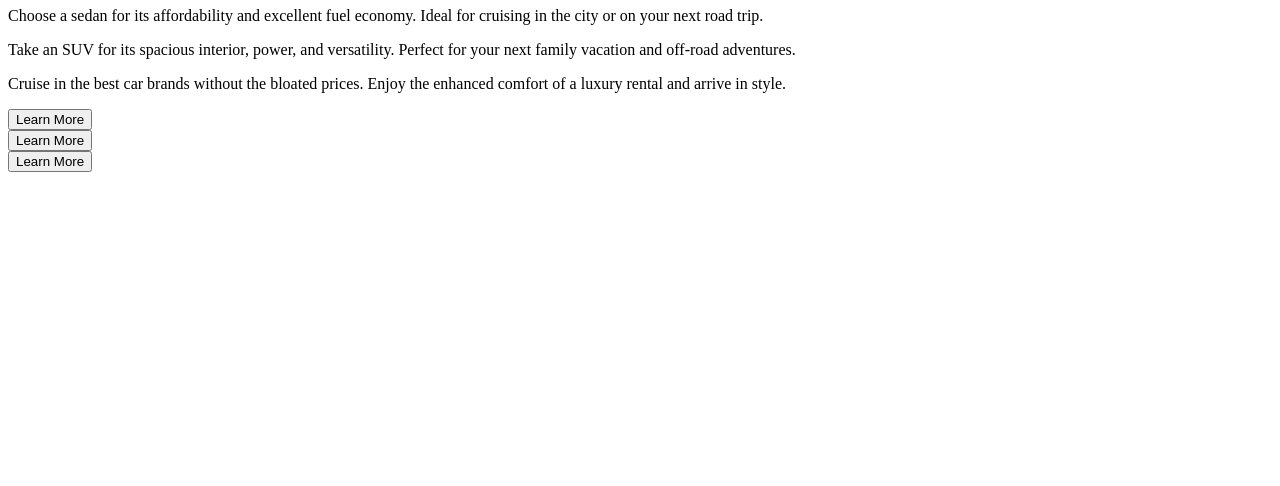
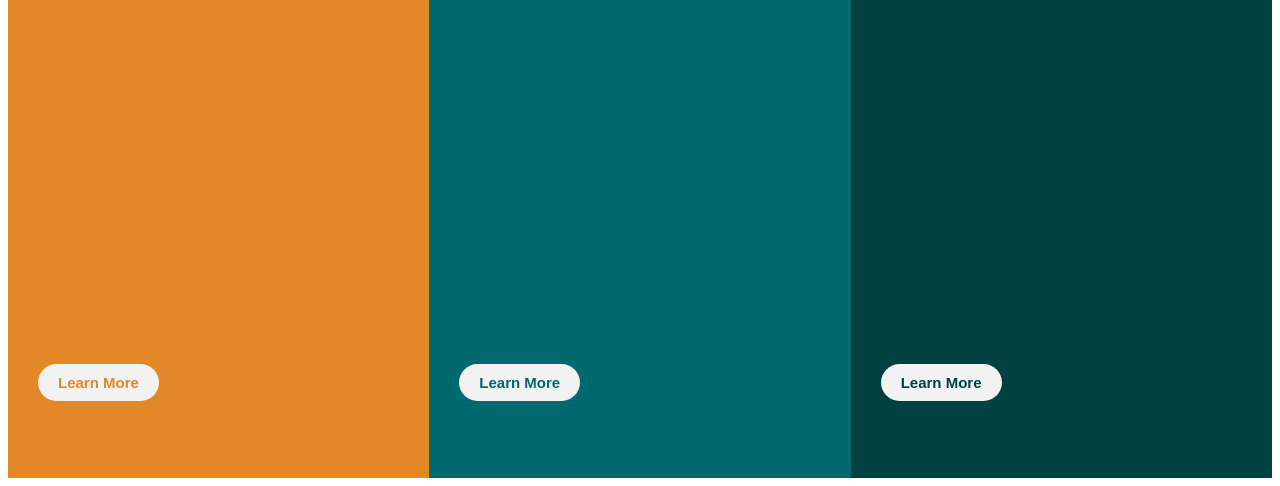
Before and after one commit to EnasHamdy/My-3-Column-Preview-Card, a plain HTML site: page index.html in a window 1280 px wide. Shown: the part 330-816 px from the top of the page. Drawn offline with Linux system fonts and the light colour scheme.

Commit message:
Update index.html

```diff
--- a/index.html
+++ b/index.html
@@ -8,7 +8,7 @@
         <title>3-Columns Preview Card</title>
 
         <!-- Use a CSS stylesheet-->
-        <link rel="stylesheet" href="3-Column Styles.css">
+        <link rel="stylesheet" href="Styles.css">
 
         <!-- Font Family: [Lexend Deca] -->
         <link href="https://fonts.googleapis.com/css2?family=Lexend+Deca&display=swap" rel="stylesheet">
```
